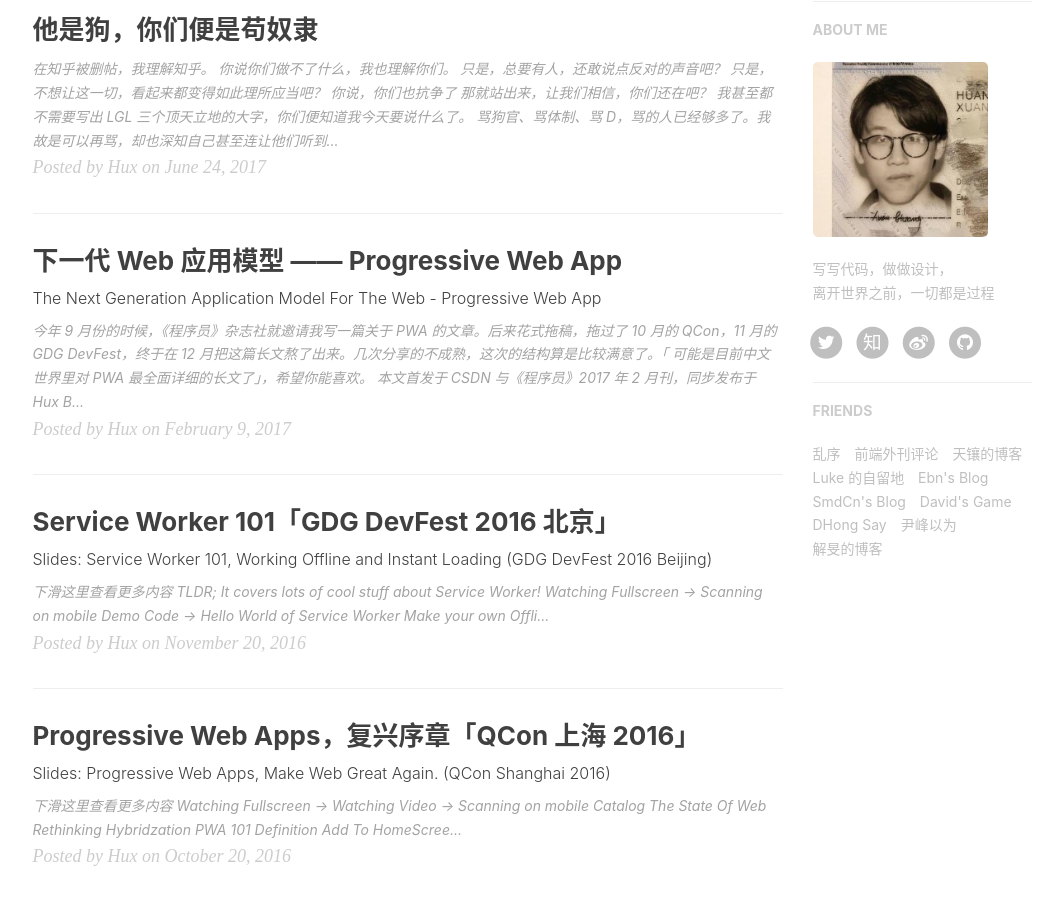
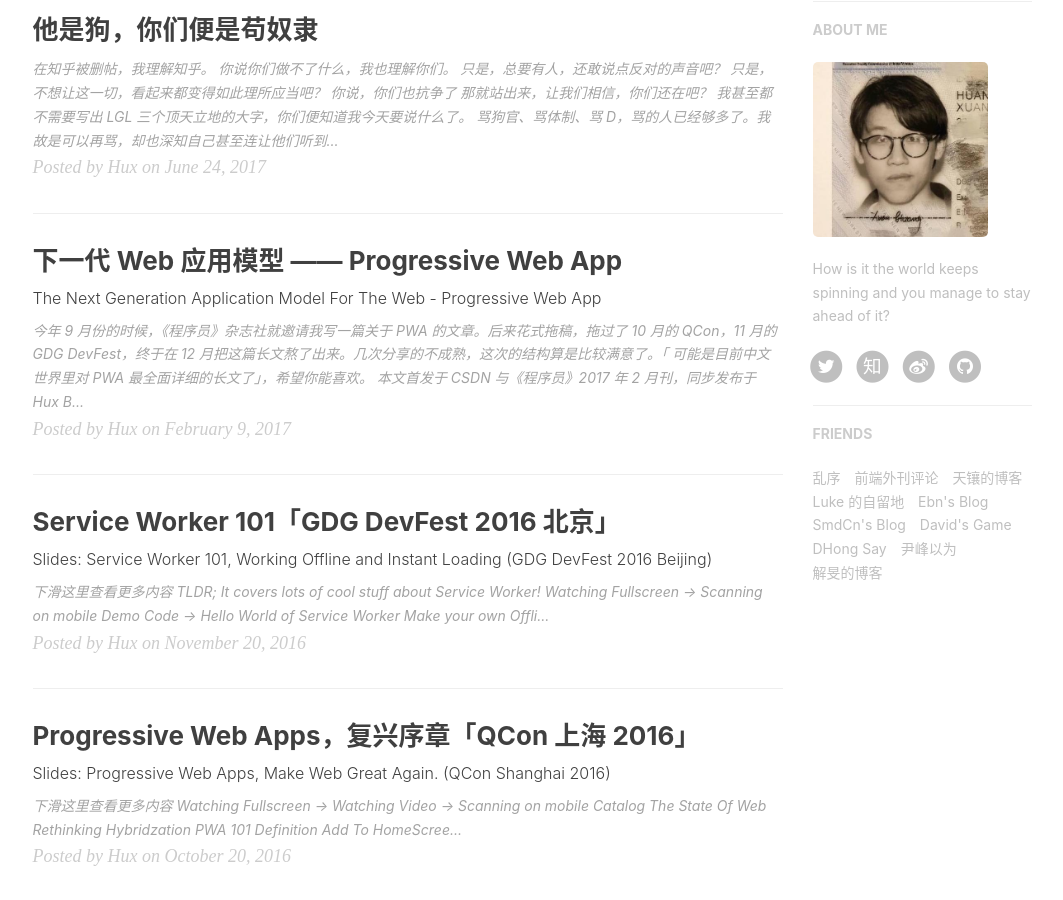
Before and after one commit to TakahashiKansuke/TakahashiKansuke.github.io, a Jekyll site: the page built from index.html, in a window 1280 px wide and 900 px high, scrolled down 692 px. Shown: the whole window, without its empty margins (135-1198 px from the left). Built offline with Jekyll 4.4.1, drawn with Linux system fonts in a browser that asks for light colours; nearby versions of some CDN libraries; the list of posts is cut into pages by our own code; comment, search, counter and statistics services are not loaded.

Commit message:
Update _config.yml

```diff
--- a/_config.yml
+++ b/_config.yml
@@ -72,7 +72,7 @@
 
 # Sidebar settings
 sidebar: true                           # whether or not using Sidebar.
-sidebar-about-description: "写写代码，做做设计，<br>离开世界之前，一切都是过程"
+sidebar-about-description: "How is it the world keeps spinning and you manage to stay ahead of it?"
 sidebar-avatar: /img/avatar-hux-ny.jpg      # use absolute URL, seeing it's used in both `/` and `/about/`
 
 
```
